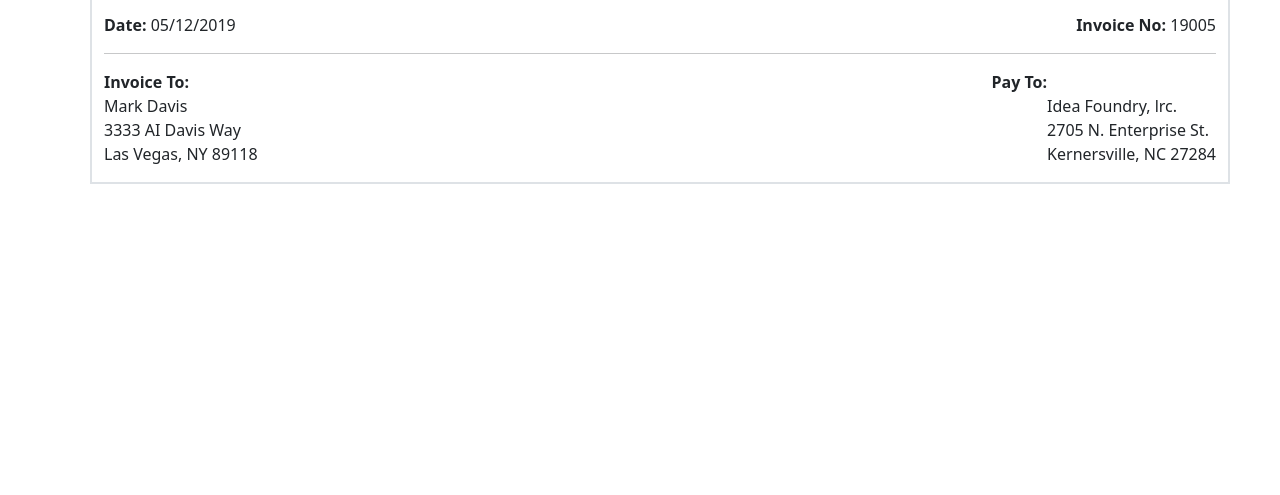
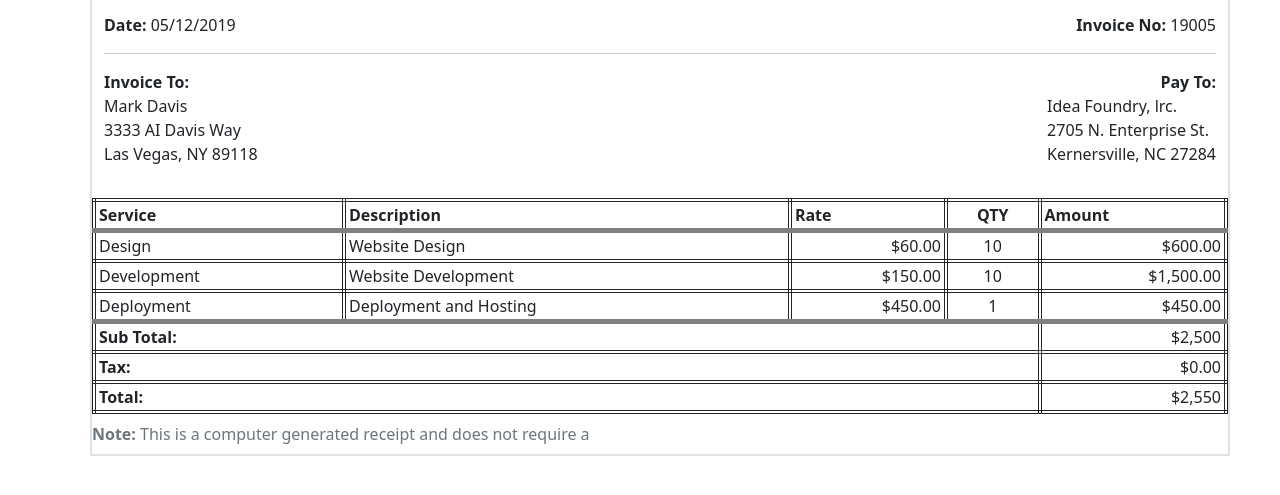
Before and after one commit to ClaraLopezUribe/Invoice-Bootstrap-Lab-3, a plain HTML site: page index.html in a window 1280 px wide. Shown: the part 299-794 px from the top of the page. Drawn offline with nearby package versions, Linux system fonts and the light colour scheme.

Commit message:
Added table with styling

```diff
--- a/css/site.css
+++ b/css/site.css
@@ -21,6 +21,14 @@ hr {
     height: 100vh;
 }
 
+tbody {
+    border-top: 5px solid gray ;
+    border-bottom:5px solid gray;
+
+}
+
 table, th, td {
-    border: 1px solid gray;
+    border: 4px double;
+    padding-left: 3px;
+    padding-right: 3px;
 }
--- a/index.html
+++ b/index.html
@@ -40,14 +40,70 @@
 
         <div class="row">
             <div class="col">
-                <strong>Invoice To:</strong><address>Mark Davis<br>3333 AI Davis Way<br>Las Vegas, NY 89118</address>
+                <strong>Invoice To:</strong>
+                <address>Mark Davis<br>3333 AI Davis Way<br>Las Vegas, NY 89118</address>
             </div>
             <!--Why doesn't the address text line up directly under "Pay To"???-->
-            <div class="col d-flex flex-row justify-content-end">
-                <strong>Pay To:</strong><address><br>Idea Foundry, lrc.<br>2705 N. Enterprise St.<br>Kernersville, NC 27284</address>
+            <div class="col">
+                <div class="d-flex justify-content-end">
+                    <strong>Pay To:</strong></div>
+                <div class="d-flex justify-content-end">
+                    <address>Idea Foundry, lrc.<br>2705 N. Enterprise St.<br>Kernersville, NC 27284</address>
+                </div>
             </div>
         </div>
 
+        <div class="row mt-3">
+            <table>
+                <thead>
+                    <tr>
+                        <th>Service</th>
+                        <th>Description</th>
+                        <th>Rate</th>
+                        <th style="text-align: center;">QTY</th>
+                        <th>Amount</th>
+                    </tr>
+                </thead>
+                <tbody>
+                    <tr>
+                        <td>Design</td>
+                        <td>Website Design</td>
+                        <td style="text-align: end;">$60.00</td>
+                        <td style="text-align: center;">10</td>
+                        <td style="text-align:end">$600.00</td>
+                    </tr>
+                    <tr>
+                        <td>Development</td>
+                        <td>Website Development</td>
+                        <td style="text-align:end">$150.00</td>
+                        <td style="text-align: center;">10</td>
+                        <td style="text-align:end">$1,500.00</td>
+                    </tr>
+                    <tr>
+                        <td>Deployment</td>
+                        <td>Deployment and Hosting</td>
+                        <td style="text-align:end">$450.00</td>
+                        <td style="text-align: center;">1</td>
+                        <td style="text-align:end">$450.00</td>
+                    </tr>
+                </tbody>
+                <tfoot>
+                    <tr>
+                        <th scope="row" colspan="4">Sub Total:</th>
+                        <td style="text-align:end">$2,500</td>
+                    </tr>
+                    <tr>
+                        <th scope="row" colspan="4">Tax:</th>
+                        <td style="text-align:end">$0.00</td>
+                    </tr>
+                    <tr>
+                        <th scope="row" colspan="4">Total:</th>
+                        <td style="text-align:end">$2,550</td>
+                    </tr>
+                </tfoot>
+                <caption><strong>Note: </strong>This is a computer generated receipt and does not require a</caption>
+            </table>
+        </div>
     </div>
 
 
```
